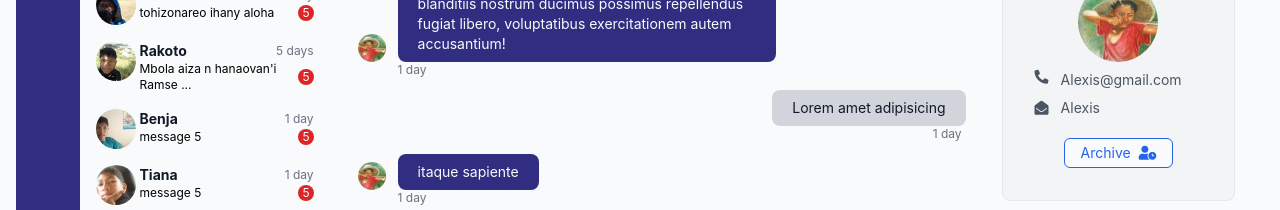
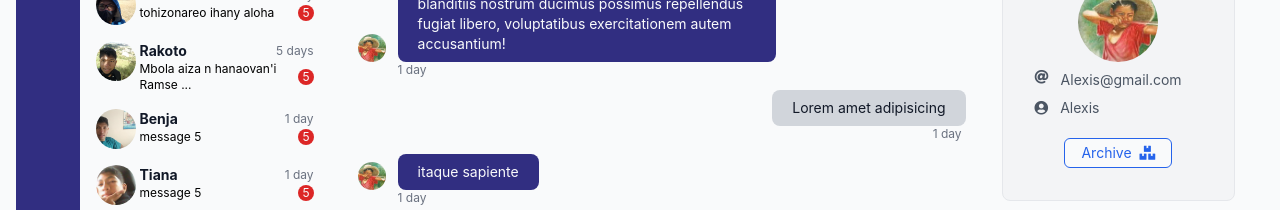
Before and after one commit to MiaraSatu/react_ts_tailwind_efandray, a React (Create React App) app: page /connected in a window 1280 px wide. Shown: the part 225-435 px from the top of the page. Built offline with nearby package versions, Linux system fonts and the light colour scheme.

Commit message:
ao arinan'ny farany

```diff
--- a/src/components/connected/Connected.tsx
+++ b/src/components/connected/Connected.tsx
@@ -164,15 +164,15 @@ class Connected extends Component<connectedProps, connectedStates> {
                                 <img src={"images/"+(this.state.conversations.findIndex(conversation => conversation.owner === this.state.ownerFocused) + 1)+".jpg"} alt="profil" className="w-20 h-20 rounded-full object-cover object-left mx-auto" />
                                 <div className="w-full text-md text-gray-600">
                                     <div className="my-2 flex">
-                                        <i className="fas fa-phone-alt"></i><span className="ml-3">{this.state.ownerFocused}@gmail.com</span>
+                                    <i className="fas fa-at"></i><span className="ml-3">{this.state.ownerFocused}@gmail.com</span>
                                     </div>
                                     <div>
-                                        <i className="fas fa-envelope-open"></i><span className="ml-3">{this.state.ownerFocused}</span>
+                                    <i className="fas fa-user-circle"></i><span className="ml-3">{this.state.ownerFocused}</span>
                                     </div>
                                 </div>
                                 <div className="w-full flex">
                                     <button className=" px-4 p-1 mx-auto mt-5 text-blue-600 border border-blue-600 bg-gray-50 rounded-md">
-                                        Archive<i className="fas fa-user-clock ml-2"></i>
+                                        Archive<i className="fas fa-boxes ml-2"></i>
                                     </button>
                                 </div>
                             </div>
```
